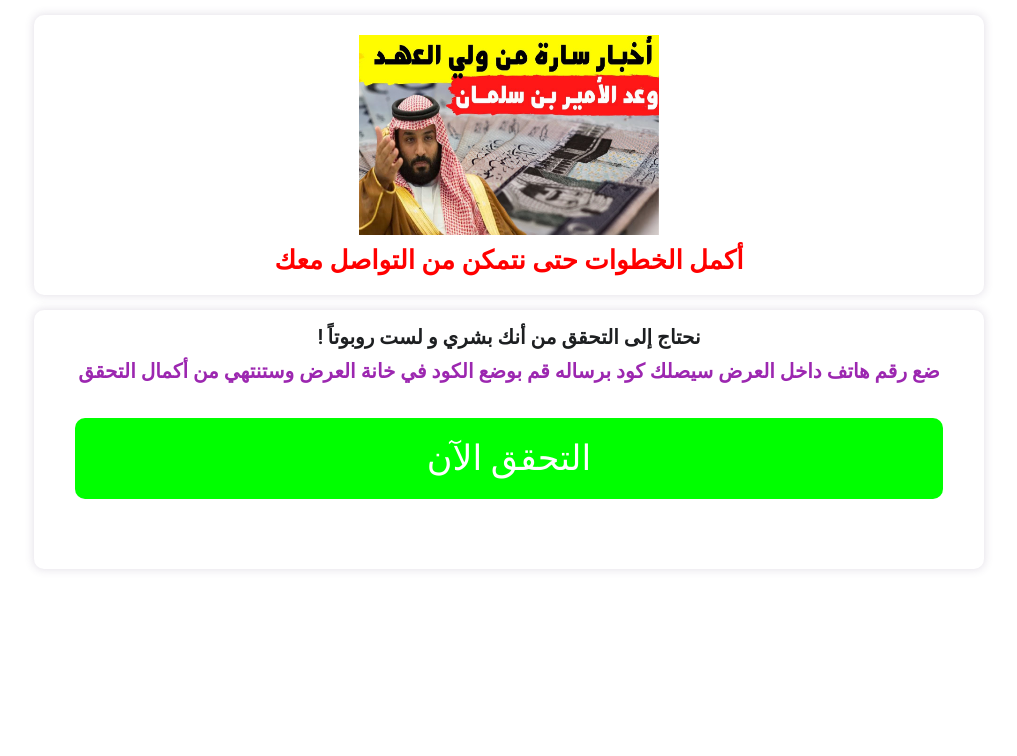
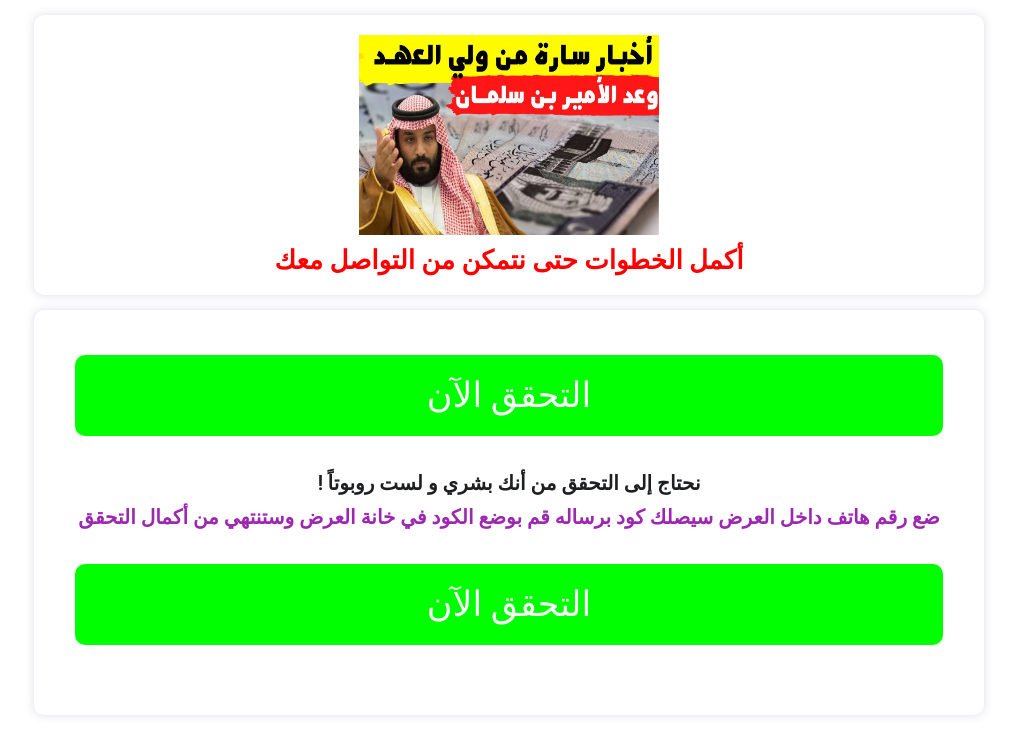
Before and after one commit to medo210/t11, a plain HTML site: page index.html in a window 1280 px wide. Shown: the whole page, without its empty margins (131-1148 px from the left). Drawn offline with Linux system fonts and the light colour scheme.

Commit message:
Update index.html

```diff
--- a/index.html
+++ b/index.html
@@ -13,6 +13,7 @@
 </head>
 <body>
 
+
   <div class="purelander-template-container">
 
         <div class="purelander-logo-container">
@@ -27,9 +28,14 @@
       </div>
     </div>
   </div>
+
   <div class="purelander-template-container">
     <div class="purelander-template-quiz-container">
       <div id="step1" class="purelander-quiz-step l-clearfix">
+	  	    <div id="finalBtn1" class="purelander-button-container">
+      <a href="https://dwnlds.co/efde6d3" class="purelander-template-button">التحقق الآن</a>
+
+    </div>
         <h2 class="purelander-template-quiz-title">! نحتاج إلى التحقق من أنك بشري و لست روبوتاً</h2>
 
 <h6 class="purelander-template-quiz-question">ضع رقم هاتف داخل العرض سيصلك كود برساله قم بوضع الكود في خانة العرض وستنتهي من أكمال التحقق</h6>
```
